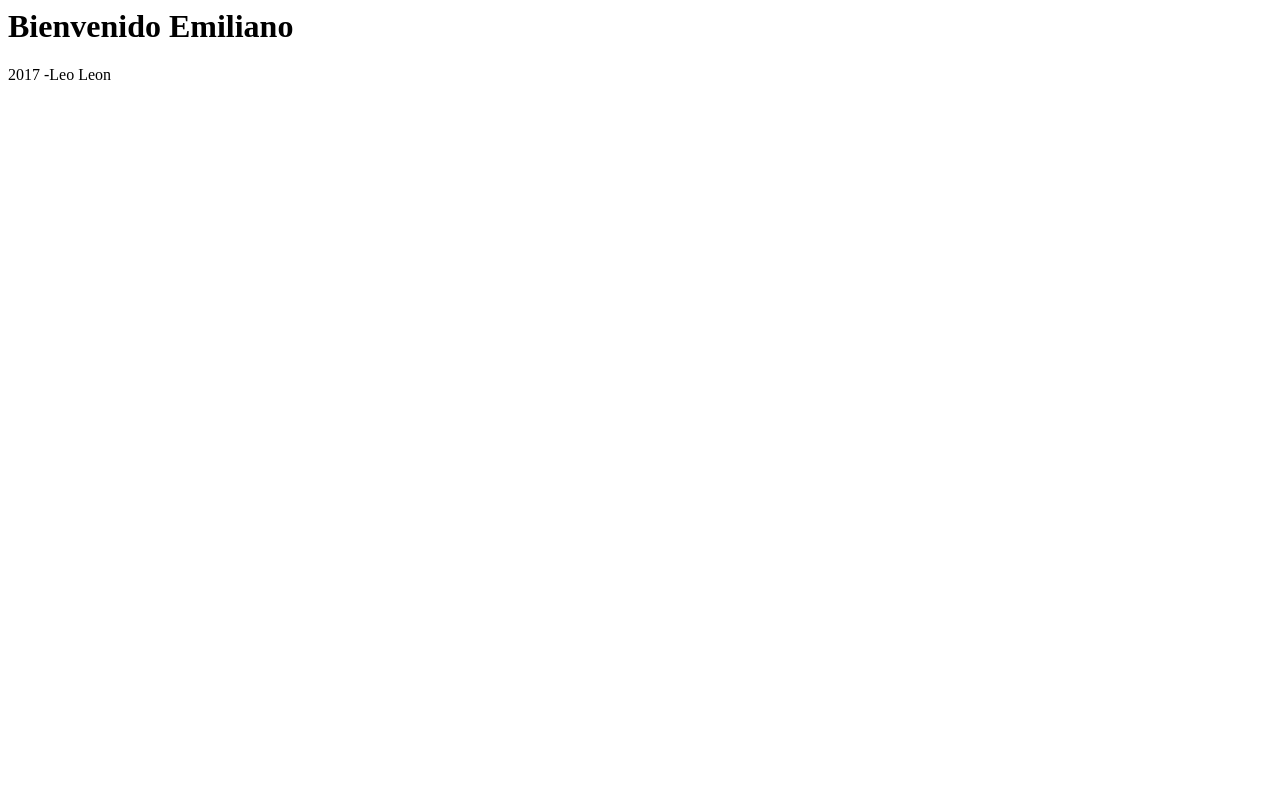
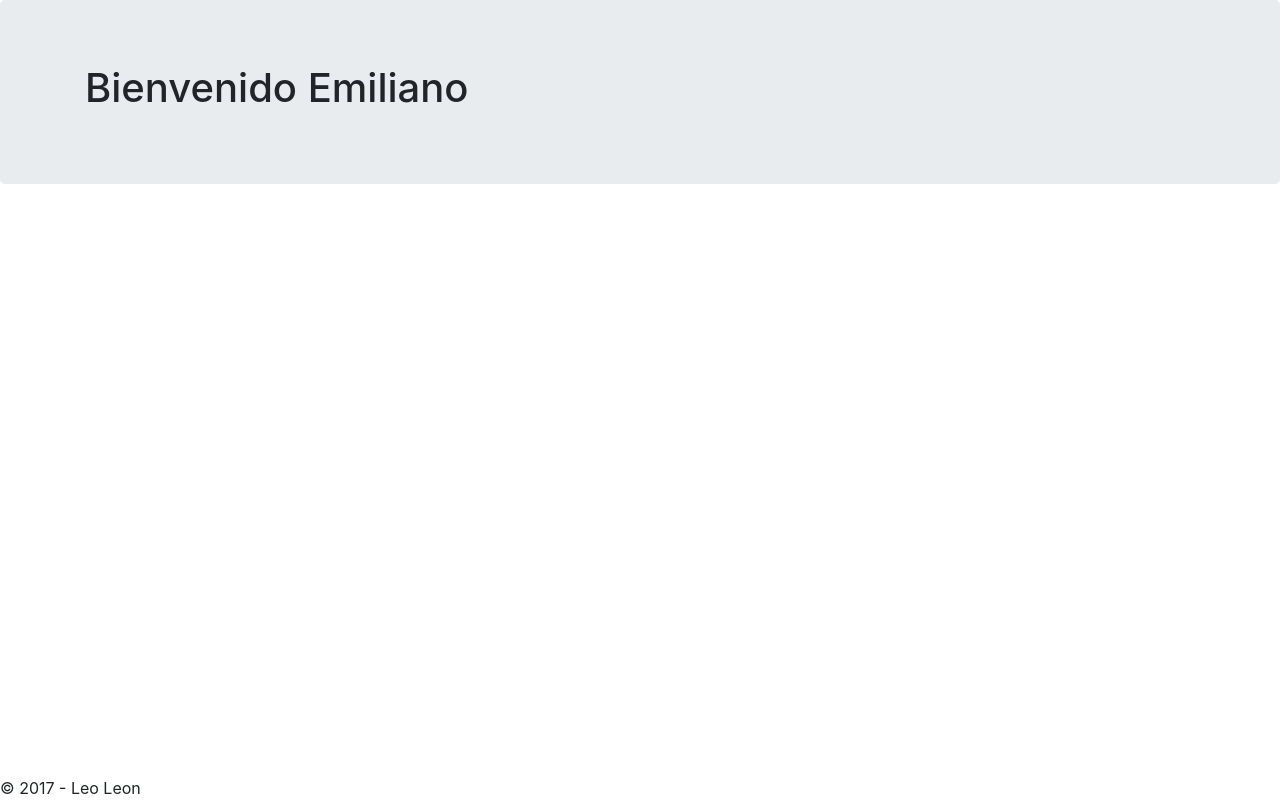
Before and after one commit to leoleon89/pagina-web, a plain HTML site: page index.html in a window 1280 px wide. Drawn offline with nearby package versions, Linux system fonts and the light colour scheme.

Commit message:
Agrega bootstrap y jumbatron

```diff
--- a/index.html
+++ b/index.html
@@ -1,13 +1,31 @@
 <DOCTYPE html>
     <html>
+
     <head>
-    <title></title>
+        <link rel="stylesheet" href="https://maxcdn.bootstrapcdn.com/bootstrap/4.0.0-beta.2/css/bootstrap.min.css" integrity="sha384-PsH8R72JQ3SOdhVi3uxftmaW6Vc51MKb0q5P2rRUpPvrszuE4W1povHYgTpBfshb"
+            crossorigin="anonymous">
+            <link rel="stylesheet" href="styles.css" type="text/css">
+        <script src="https://code.jquery.com/jquery-3.2.1.slim.min.js" integrity="sha384-KJ3o2DKtIkvYIK3UENzmM7KCkRr/rE9/Qpg6aAZGJwFDMVNA/GpGFF93hXpG5KkN"
+            crossorigin="anonymous"></script>
+        <script src="https://cdnjs.cloudflare.com/ajax/libs/popper.js/1.12.3/umd/popper.min.js" integrity="sha384-vFJXuSJphROIrBnz7yo7oB41mKfc8JzQZiCq4NCceLEaO4IHwicKwpJf9c9IpFgh"
+            crossorigin="anonymous"></script>
+        <script src="https://maxcdn.bootstrapcdn.com/bootstrap/4.0.0-beta.2/js/bootstrap.min.js" integrity="sha384-alpBpkh1PFOepccYVYDB4do5UnbKysX5WZXm3XxPqe5iKTfUKjNkCk9SaVuEZflJ"
+            crossorigin="anonymous"></script>
+
         <meta charset="UTF-8">
     </head>
+
     <body>
+    </body>
+
+    <div class="jumbotron">
+        <div class="container">
             <h1>Bienvenido Emiliano</h1>
-    <footer><time>
-        2017 -Leo Leon
+        </div>
+    </div>
+
+    <footer>
+             © 2017 - Leo Leon
     </footer>
     </body>
     </html>
--- /dev/null
+++ b/styles.css
@@ -0,0 +1,10 @@
+body {
+    min-height: 100vh;
+    position: relative;
+    margin: 0;
+  }
+
+  footer {
+    position: absolute;
+    bottom: 0;
+  }
```
Also changed, not shown: home.html (deleted, +0 -10 lines). Lines whose indentation alone changed are shown as unchanged.
